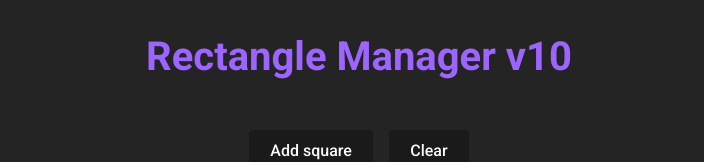
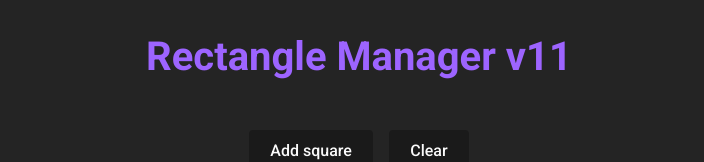
Before and after one commit to sirhaffy/Wizardworks_TBAS, a React (Vite) app in the folder Frontend/: page / in a window 1280 px wide. Shown: the top 162 px of the page, without its empty margins (281-985 px from the left). Built offline with nearby package versions, Linux system fonts and the light colour scheme; no server answers.

Commit message:
Debug: Trigger workflow run

```diff
--- a/Frontend/src/App.jsx
+++ b/Frontend/src/App.jsx
@@ -14,7 +14,7 @@ const App = () => {
     return (
         <ErrorBoundary>
             <div className="app-container">
-                <h1>Rectangle Manager v10</h1>
+                <h1>Rectangle Manager v11</h1>
                 <CreateRectangle onRectangleCreated={handleRectangleCreated} />
                 <RectangleList refresh={shouldRefresh} />
             </div>
```
Also changed, not shown: 2 other files (tests, documents, lock files or other folders).
